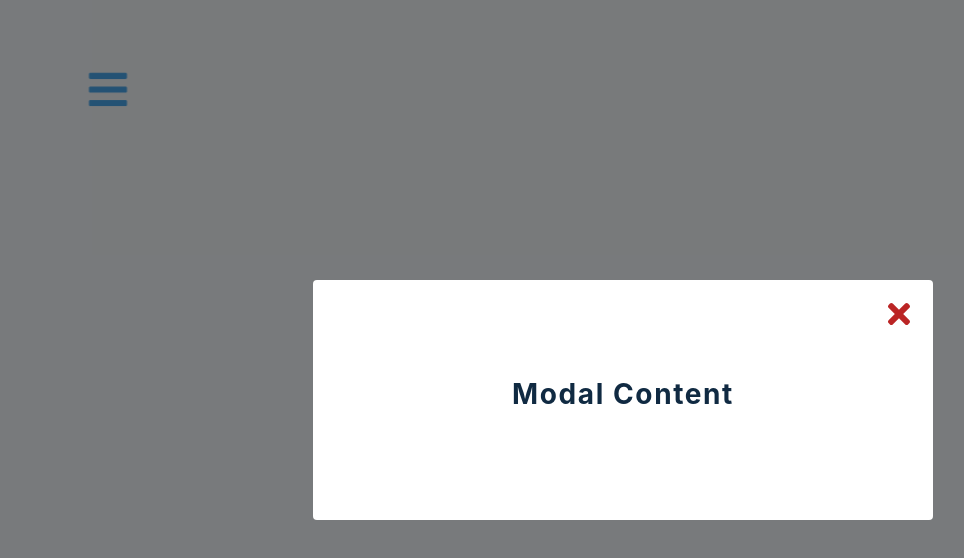
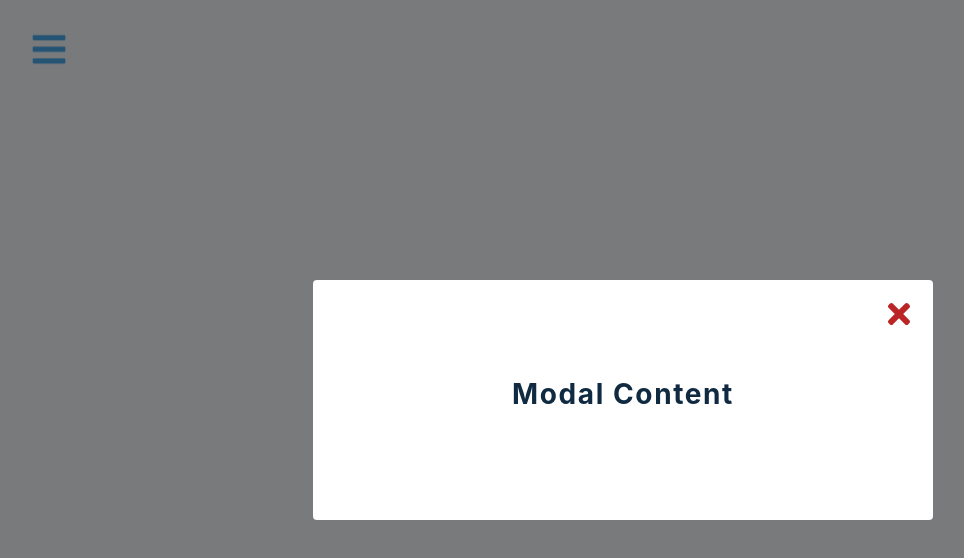
Before and after one commit to Crossroads30/sidebar-modal-react-app, a React (Vite) app: page / in a window 1280 px wide. Both pictures are taken after a click on the button "SHOW MODAL". Shown: the top 558 px of the page, without its empty margins (17-981 px from the left). Built offline with nearby package versions, Linux system fonts and the light colour scheme.

Commit message:
refactor: change structure of  component

```diff
--- a/src/App.jsx
+++ b/src/App.jsx
@@ -5,15 +5,11 @@ import Home from './Home'
 
 function App() {
 	return (
-		<main>
+		<>
 			<Home />
-			<section className='section'>
-				<Sidebar />
-			</section>
-			<section className='section'>
-				<Modal />
-			</section>
-		</main>
+			<Sidebar />
+			<Modal />
+		</>
 	)
 }
 
--- a/src/Home.jsx
+++ b/src/Home.jsx
@@ -3,14 +3,17 @@ import { FaBars } from 'react-icons/fa'
 import { useGlobalContext } from './context'
 
 const Home = () => {
-  const { setShowSidebar } = useGlobalContext()
+	const { setShowSidebar, setShowModal } = useGlobalContext()
 
-  return (
-		<div className='sidebar-toggle'>
+	return (
+		<main>
 			<button onClick={() => setShowSidebar(true)} className='sidebar-toggle'>
 				<FaBars />
 			</button>
-		</div>
+			<button onClick={() => setShowModal(true)} className='btn' type='button'>
+				show modal
+			</button>
+		</main>
 	)
 }
 
--- a/src/Modal.jsx
+++ b/src/Modal.jsx
@@ -5,14 +5,9 @@ import { useGlobalContext } from './context'
 const Modal = () => {
 	const { showModal, setShowModal } = useGlobalContext()
 	return (
-		<>
-			<button onClick={() => setShowModal(true)} className='btn' type='button'>
-				show modal
-			</button>
-			<div
-				className={!showModal ? 'modal-overlay' : 'modal-overlay show-modal'}
-			>
+		<div className={!showModal ? 'modal-overlay' : 'modal-overlay show-modal'}>
 			<div className='modal-container'>
+				<h3>modal content</h3>
 				<button
 					onClick={() => setShowModal(false)}
 					className='close-modal-btn'
@@ -20,10 +15,8 @@ const Modal = () => {
 				>
 					<FaTimes />
 				</button>
-					<h3>modal content</h3>
 			</div>
 		</div>
-		</>
 	)
 }
 
--- a/src/Sidebar.jsx
+++ b/src/Sidebar.jsx
@@ -9,7 +9,7 @@ const Sidebar = () => {
 		useGlobalContext()
 
 	return (
-		<div className={!showSidebar ? 'sidebar' : 'sidebar show-sidebar'}>
+		<aside className={!showSidebar ? 'sidebar' : 'sidebar show-sidebar'}>
 			<div className='sidebar-header'>
 				<img className='logo' src={logo} alt='logo' />
 				<button onClick={() => setShowSidebar(false)} className='close-btn'>
@@ -39,7 +39,7 @@ const Sidebar = () => {
 					)
 				})}
 			</ul>
-		</div>
+		</aside>
 	)
 }
 
```
Lines whose indentation alone changed are shown as unchanged.
